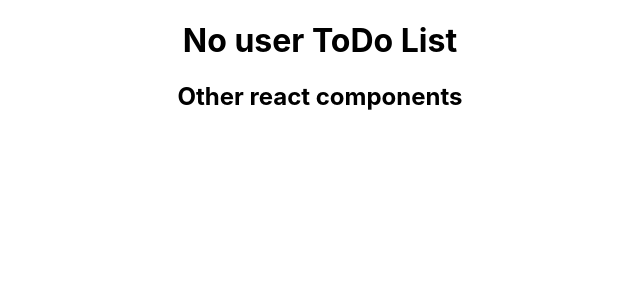
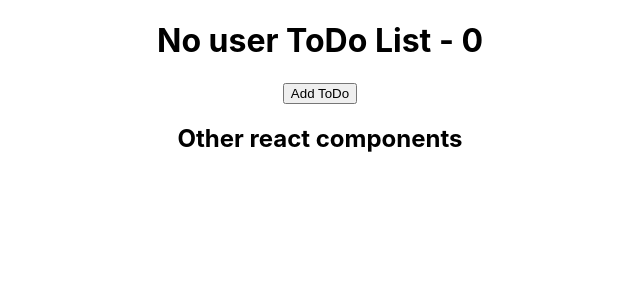
Before and after one commit to mikelpmc/react-training, a React (Create React App) app: page / in a window 1280 px wide. Shown: the top 300 px of the page, without its empty margins (320-960 px from the left). Built offline with nearby package versions, Linux system fonts and the light colour scheme; the HTML template or start-up script is replaced by a standard one.

Commit message:
feat: add basic counter state

```diff
--- a/src/components/todoList/todoList.js
+++ b/src/components/todoList/todoList.js
@@ -1,9 +1,20 @@
-import React from 'react';
+import React, { useState } from 'react';
 
 const TodoList = ({ username = 'No user', children, ...rest }) => {
+    const [count, setCount] = useState(0);
+
+    const handleClick = () => {
+        setCount(count + 1);
+    };
+
     return (
         <div {...rest}>
-            <h1>{username} ToDo List</h1>
+            <h1>
+                {username} ToDo List - {count}
+            </h1>
+            <button type="button" onClick={handleClick}>
+                Add ToDo
+            </button>
             {children}
         </div>
     );
```
